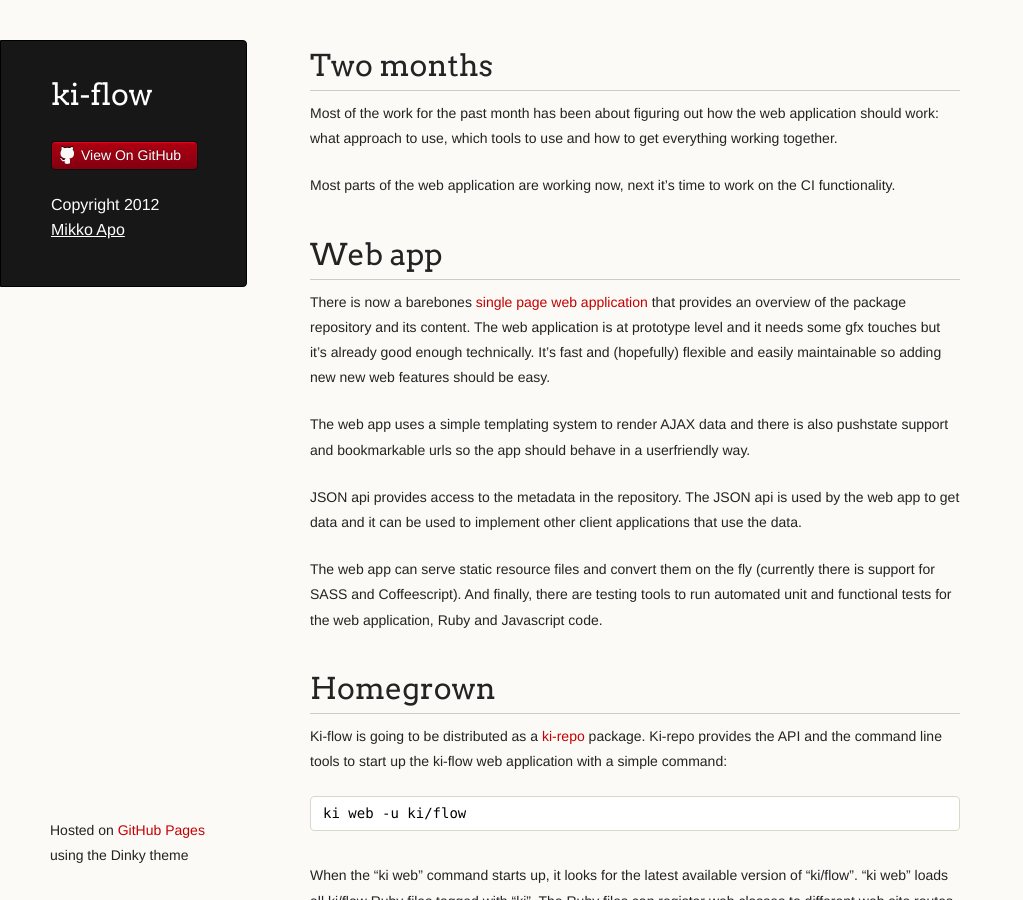
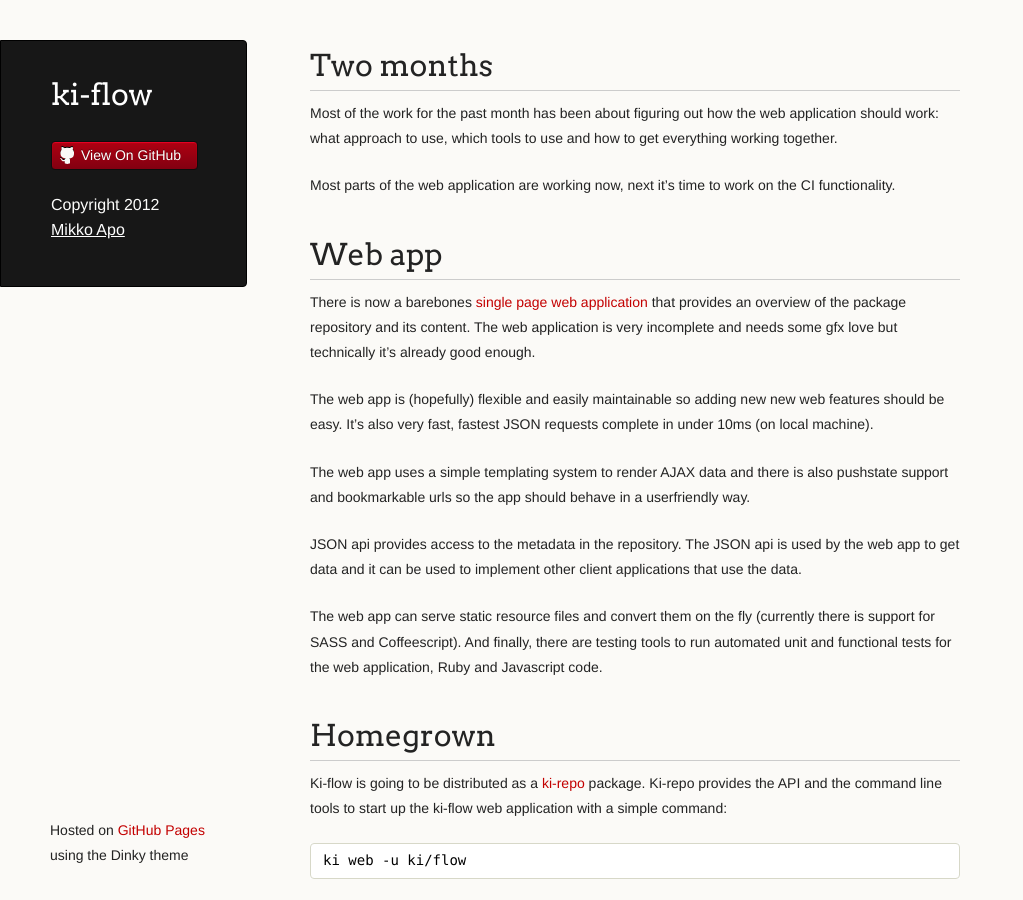
Before and after one commit to mikko-apo/ki-flow, a Jekyll site: the page built from _posts/2013-01-23-2nd-month.md, in a window 1280 px wide and 900 px high. Shown: the whole window, without its empty margins (0-1023 px from the left). Built offline with Jekyll 4.4.1, drawn with Linux system fonts in a browser that asks for light colours; Markdown is read by kramdown in place of the engine named in the settings.

Commit message:
finishing pages

```diff
--- a/_posts/2013-01-23-2nd-month.md
+++ b/_posts/2013-01-23-2nd-month.md
@@ -16,9 +16,11 @@ to work on the CI functionality.
 # Web app
 
 There is now a barebones [single page web application](http://en.wikipedia.org/wiki/Single-page_application)
-that provides an overview of the package repository and its content. The web application is at
-prototype level and it needs some gfx touches but it's already good enough technically.
-It's fast and (hopefully) flexible and easily maintainable so adding new new web features should be easy.
+that provides an overview of the package repository and its content. The web application is very incomplete and
+needs some gfx love but technically it's already good enough.
+
+The web app is (hopefully) flexible and easily maintainable so adding new new web features should be easy.
+It's also very fast, fastest JSON requests complete in under 10ms (on local machine).
 
 The web app uses a simple templating system to render AJAX data and there is also pushstate support
 and bookmarkable urls so the app should behave in a userfriendly way.
```
